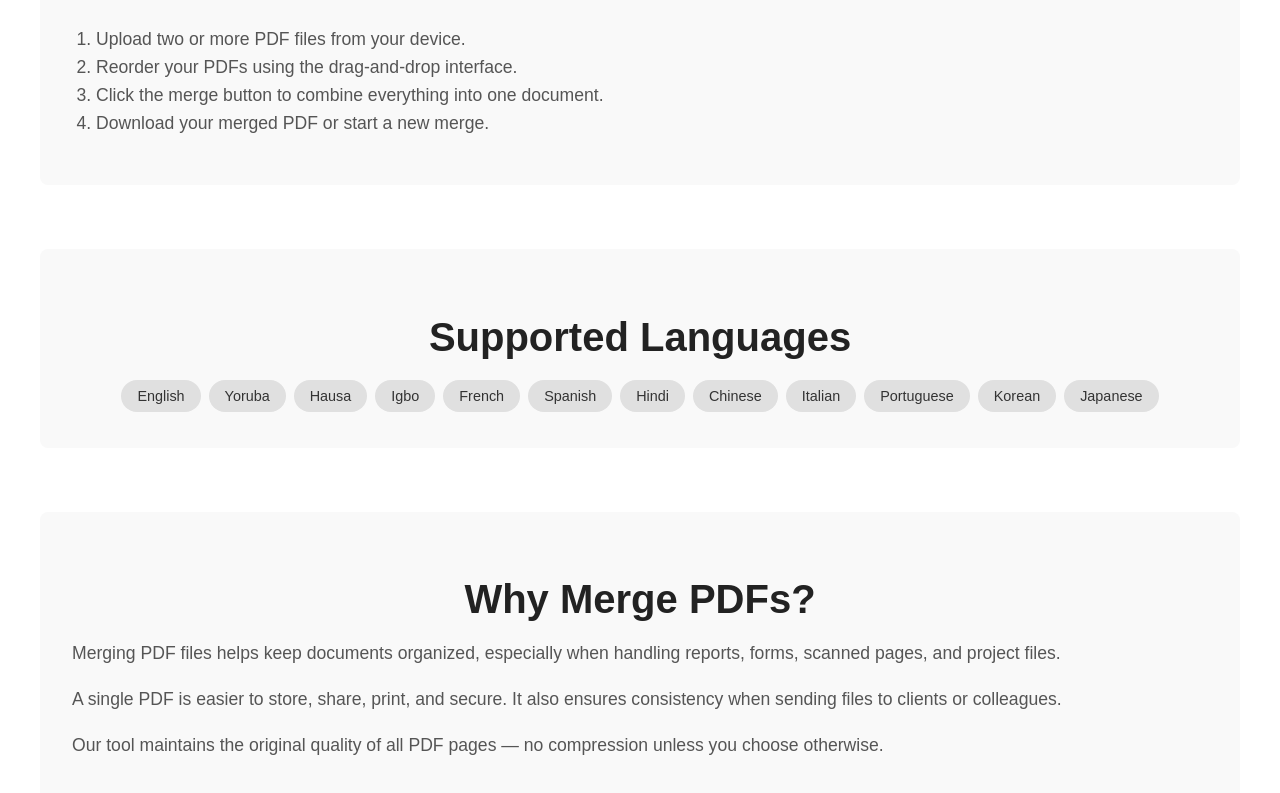
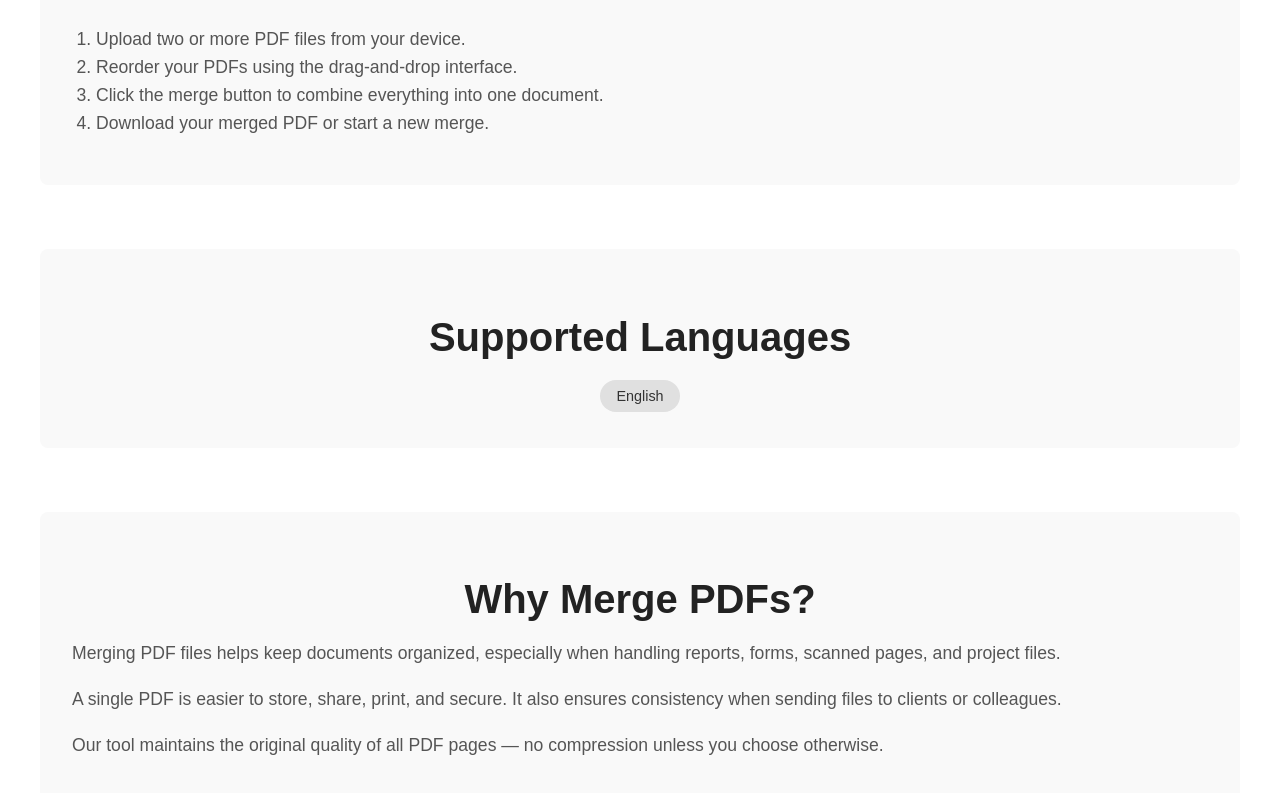
Before and after one commit to Leadmind-Developer/pdfimagetools-vercel, a Next.js app: page /combine-pdfs in a window 1280 px wide. Shown: the part 739-1532 px from the top of the page. Built offline with nearby package versions, Linux system fonts and the light colour scheme; no server answers.

Commit message:
Update page.jsx

```diff
--- a/src/app/combine-pdfs/page.jsx
+++ b/src/app/combine-pdfs/page.jsx
@@ -1,13 +1,11 @@
-"use client";
-
-import React, { useState } from "react";
+// src/app/combine-pdfs/page.tsx
+import React from "react";
 import Footer from "../../components/Footer";
 import PdfCombineUploader from "../../components/PdfCombineUploader";
 import Link from "next/link";
-import LanguageSelector from "../../components/LanguageSelector";
 
-const translations = {
-  en: {
+// English translations only
+const t = {
   heroTitle: "Merge PDF Files Online",
   heroSubtitle:
     "Easily combine multiple PDF documents into a single file. Drag, reorder, and merge instantly — no limits, no watermarks, always free.",
@@ -60,56 +58,9 @@ const translations = {
     "Split PDF",
     "Image to PDF",
   ],
-  },
-
-  yo: {
-    heroTitle: "Darapọ̀ Awọn PDF Papọ",
-    heroSubtitle:
-      "Darapọ̀ ọpọlọpọ awọn iwe PDF si inu faili kan. Fa, ṣeto lẹsẹsẹ, ki o darapọ pẹlu irọrun — laisi aala tabi omi-omi.",
-    stepsTitle: "Bá a Ṣe N Ṣiṣẹ́",
-    steps: [
-      "Gbe awọn faili PDF meji tabi diẹ sii soke.",
-      "Ṣeto wọn ni aṣẹ ti o fẹ nipa fifi fa ati ju silẹ.",
-      "Tẹ bọtini darapọ̀ lati ṣopọ gbogbo rẹ sinu PDF kan.",
-      "Gba faili tuntun rẹ silẹ tabi bẹrẹ tuntun.",
-    ],
-    supportedTitle: "Awọn Ede Ti a Ṣe Atilẹ́yin",
-    aboutTitle: "Kí Ló Dé Tí A Fi N Darapọ̀ PDF?",
-    aboutText: [
-      "Darapọ̀ awọn PDF ṣe iranlọwọ lati ṣeto awọn iwe, paapaa fun awọn iroyin, awọn fọọmu, awọn oju-iwe ti a ṣayẹwo, ati awọn iṣẹ akanṣe.",
-      "PDF kan ṣoṣo rọrùn lati fipamọ, pin, tabi tẹjade.",
-      "Aabo ati didara ko bajẹ rara.",
-    ],
-    privacyTitle: "Asiri & Aabo",
-    privacyText: [
-      "Gbogbo awọn faili ti a gbe si ẹrọ ni a paarẹ laifọwọyi lẹhin wakati kan.",
-      "A ko beere fun iroyin tabi imeeli.",
-    ],
-    faqTitle: "Awọn Ibeere Ti A Maa N Beere",
-    faq: [
-      { question: "Ṣe o ni owo?", answer: "Rara — o jẹ ọfẹ patapata." },
-      {
-        question: "Melo ni mo le darapọ̀?",
-        answer: "O le darapọ̀ bi ọpọlọpọ PDF bi o ṣe fẹ.",
-      },
-      {
-        question: "Ṣe awọn faili mi ní ailewu?",
-        answer: "Bẹẹni, wọn ti paarẹ laifọwọyi lẹhin iṣẹju 60.",
-      },
-      {
-        question: "Ṣe didara yoo dinku?",
-        answer: "Rara, didara atilẹba ni a tọju.",
-      },
-    ],
-    relatedTitle: "Awọn Ọpa Miran",
-    relatedTools: ["PDF sí Word", "Kíkó PDF kù", "PDF sí Aworan", "Pín PDF"],
-  },
 };
 
 export default function CombinePdfsPage() {
-  const [lang, setLang] = useState("en");
-  const t = translations[lang] || translations["en"];
-
   const containerStyle = { maxWidth: "1200px", margin: "0 auto", padding: "2rem" };
   const sectionStyle = {
     marginBottom: "4rem",
@@ -162,12 +113,11 @@ export default function CombinePdfsPage() {
     <div style={{ display: "flex", flexDirection: "column", minHeight: "100vh" }}>
       <main style={{ flex: 1 }}>
         <div style={containerStyle}>
-          {/* Home + Language Selector */}
+          {/* Home Link */}
           <div style={{ display: "flex", alignItems: "center", marginBottom: "2rem" }}>
             <Link href="/" style={homeButtonStyle}>
               PDFImageTools Home
             </Link>
-            <LanguageSelector currentLang={lang} onChange={setLang} />
           </div>
 
           {/* Hero */}
@@ -193,23 +143,8 @@ export default function CombinePdfsPage() {
           <section style={sectionStyle}>
             <h2 style={headingStyle}>{t.supportedTitle}</h2>
             <div style={{ textAlign: "center" }}>
-              {[
-                "English",
-                "Yoruba",
-                "Hausa",
-                "Igbo",
-                "French",
-                "Spanish",
-                "Hindi",
-                "Chinese",
-                "Italian",
-                "Portuguese",
-                "Korean",
-                "Japanese",
-              ].map((lang) => (
-                <span key={lang} style={badgeStyle}>
-                  {lang}
-                </span>
+              {["English"].map((lang) => (
+                <span key={lang} style={badgeStyle}>{lang}</span>
               ))}
             </div>
           </section>
@@ -218,9 +153,7 @@ export default function CombinePdfsPage() {
           <section style={sectionStyle}>
             <h2 style={headingStyle}>{t.aboutTitle}</h2>
             <div style={{ color: "#555", fontSize: "1.1rem", lineHeight: 1.6 }}>
-              {t.aboutText.map((p, idx) => (
-                <p key={idx}>{p}</p>
-              ))}
+              {t.aboutText.map((p, idx) => <p key={idx}>{p}</p>)}
             </div>
           </section>
 
@@ -228,9 +161,7 @@ export default function CombinePdfsPage() {
           <section style={sectionStyle}>
             <h2 style={headingStyle}>{t.privacyTitle}</h2>
             <div style={{ color: "#555", fontSize: "1.1rem", lineHeight: 1.6 }}>
-              {t.privacyText.map((p, idx) => (
-                <p key={idx}>{p}</p>
-              ))}
+              {t.privacyText.map((p, idx) => <p key={idx}>{p}</p>)}
             </div>
           </section>
 
@@ -251,9 +182,7 @@ export default function CombinePdfsPage() {
           <section style={sectionStyle}>
             <h2 style={headingStyle}>{t.relatedTitle}</h2>
             <ul style={listStyle}>
-              {t.relatedTools.map((tool, idx) => (
-                <li key={idx}>{tool}</li>
-              ))}
+              {t.relatedTools.map((tool, idx) => <li key={idx}>{tool}</li>)}
             </ul>
           </section>
         </div>
```
Lines whose indentation alone changed are shown as unchanged.
